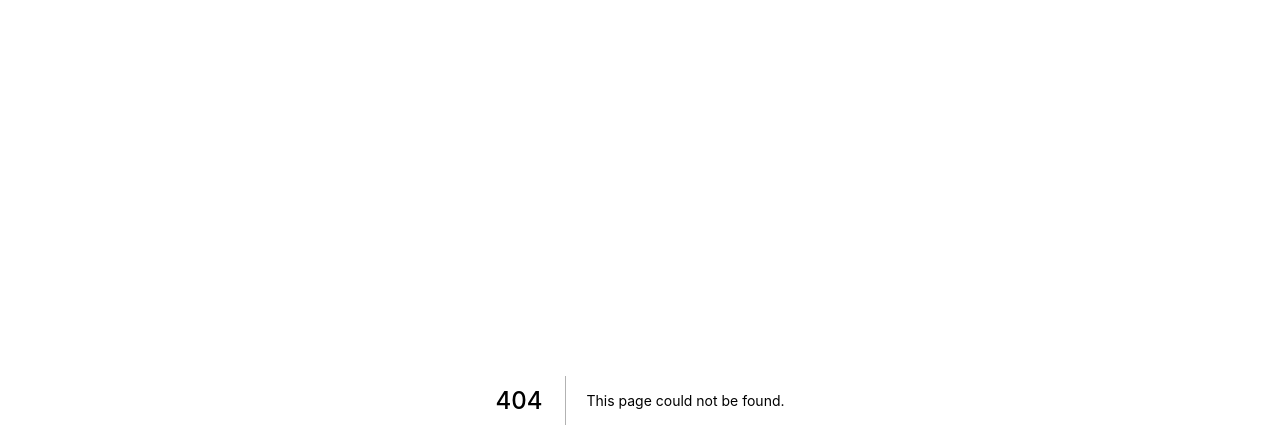
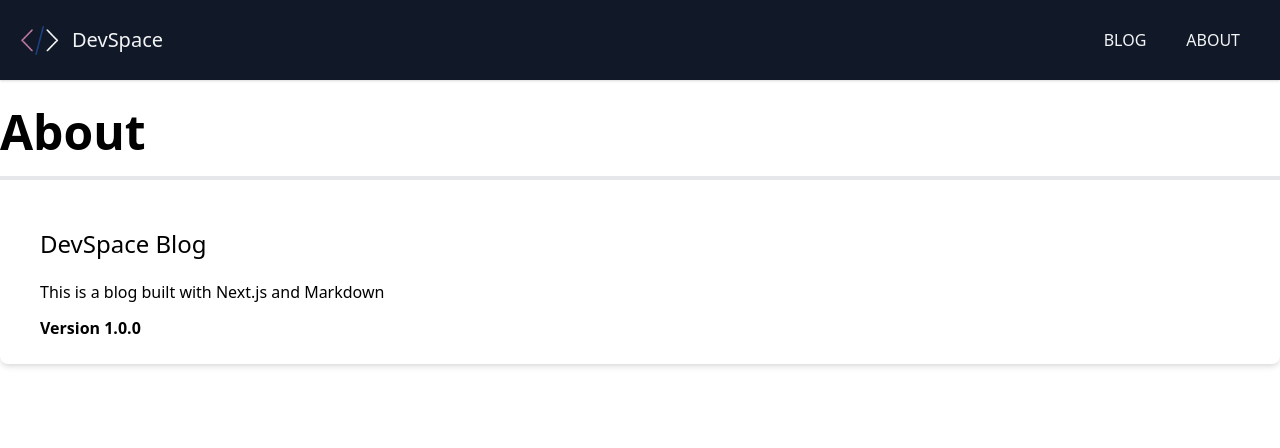
Before and after one commit to lameesad/Blog-Nextjs, a Next.js app: page /about in a window 1280 px wide. Before the commit this address had no page. Shown: the top 448 px of the page. Built offline with nearby package versions, Linux system fonts and the light colour scheme.

Commit message:
About & 404 Page

```diff
--- /dev/null
+++ b/pages/404.js
@@ -0,0 +1,24 @@
+import Link from 'next/link'
+import Image from 'next/image'
+import Layout from '../components/Layout'
+
+export default function NotFoundPage() {
+    return (
+        <Layout title='Page Not Found'>
+            <div className='flex flex-col items-center mt-20'>
+                <Image
+                    src='/images/logo.png'
+                    width={70}
+                    height={70}
+                    className='bg-gray-800 rounded-2xl'
+                />
+
+                <h1 className='text-6xl my-5'>Whoops!</h1>
+
+                <h2 className='text-4xl text-gray-400 mb-5'>
+                    This page does not exist
+        </h2>
+            </div>
+        </Layout>
+    )
+}
--- /dev/null
+++ b/pages/about.js
@@ -0,0 +1,19 @@
+import Layout from '../components/Layout'
+
+export default function AboutPage() {
+    return (
+        <Layout title='About DevSpace'>
+            <h1 className='text-5xl border-b-4 pb-5 font-bold'>About</h1>
+
+            <div className='bg-white shadow-md rounded-lg px-10 py-6 mt-6'>
+                <h3 className='text-2xl mb-5'>DevSpace Blog</h3>
+
+                <p className='mb-3'>This is a blog built with Next.js and Markdown</p>
+
+                <p>
+                    <span className='font-bold'>Version 1.0.0</span>
+                </p>
+            </div>
+        </Layout>
+    )
+}
--- /dev/null
+++ b/pages/blog/index.js
@@ -0,0 +1,9 @@
+import Layout from '../../components/Layout'
+
+export default function BlogPage() {
+    return (
+        <Layout>
+            <h1>Blog</h1>
+        </Layout>
+    )
+}
```
